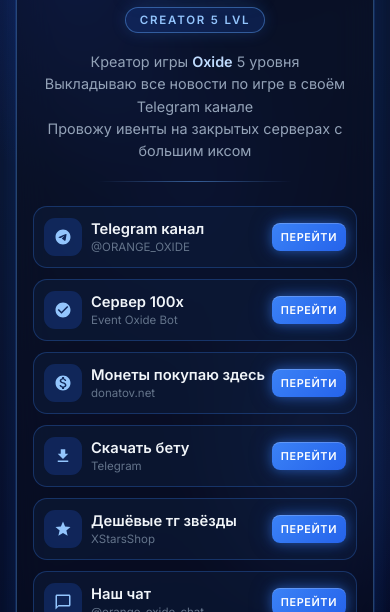
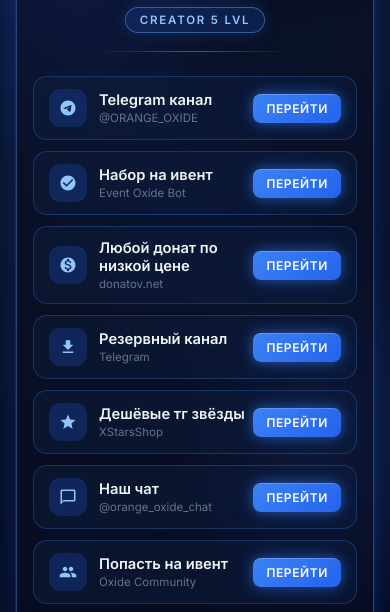
Before and after one commit to orange-oxide/orange-oxide.github.io, a plain HTML site: page index.html in a window 390 px wide. Shown: the part 230-842 px from the top of the page. Drawn offline with Linux system fonts and the light colour scheme.

Commit message:
Update index.html

```diff
--- a/index.html
+++ b/index.html
@@ -7,7 +7,6 @@
   <link rel="preconnect" href="https://fonts.googleapis.com">
   <link rel="preconnect" href="https://fonts.gstatic.com" crossorigin>
   <link href="https://fonts.googleapis.com/css2?family=Inter:wght@400;500;600;700;800&display=swap" rel="stylesheet">
-
   <style>
     * {
       margin: 0;
@@ -27,6 +26,7 @@
       position: relative;
     }
 
+    /* Animated gradient background */
     .bg {
       position: fixed;
       inset: 0;
@@ -44,6 +44,7 @@
       100% { opacity: 1; filter: hue-rotate(15deg); }
     }
 
+    /* Particles */
     .particles {
       position: fixed;
       inset: 0;
@@ -75,6 +76,7 @@
       }
     }
 
+    /* Card */
     .card {
       width: 100%;
       max-width: 400px;
@@ -94,6 +96,8 @@
       position: relative;
       z-index: 10;
       overflow: hidden;
+
+      /* Appearance animation */
       opacity: 0;
       transform: translateY(40px) scale(0.96);
       animation: cardIn 0.8s cubic-bezier(0.22, 1, 0.36, 1) 0.15s forwards;
@@ -117,6 +121,7 @@
       pointer-events: none;
     }
 
+    /* Avatar */
     .avatar-wrap {
       position: relative;
       width: 122px;
@@ -152,6 +157,7 @@
       50% { transform: scale(1.08); opacity: 1; }
     }
 
+    /* Name with shimmer */
     .name {
       font-size: 1.8rem;
       font-weight: 800;
@@ -178,6 +184,7 @@
       to { background-position: 200% center; }
     }
 
+    /* Badge */
     .badge {
       display: inline-block;
       background: rgba(37, 99, 235, 0.18);
@@ -193,6 +200,7 @@
       box-shadow: 0 0 15px rgba(59, 130, 246, 0.2);
     }
 
+    /* Description */
     .description {
       color: #94a3b8;
       font-size: 0.9rem;
@@ -206,6 +214,7 @@
       font-weight: 600;
     }
 
+    /* Divider */
     .divider {
       width: 60%;
       height: 1px;
@@ -213,6 +222,7 @@
       background: linear-gradient(90deg, transparent, rgba(96, 165, 250, 0.5), transparent);
     }
 
+    /* Links */
     .links {
       display: flex;
       flex-direction: column;
@@ -263,7 +273,6 @@
       text-align: left;
       position: relative;
       z-index: 1;
-      min-width: 0;
     }
 
     .link-icon {
@@ -293,7 +302,6 @@
       display: flex;
       flex-direction: column;
       gap: 2px;
-      min-width: 0;
     }
 
     .link-title {
@@ -307,6 +315,7 @@
       color: #64748b;
     }
 
+    /* Neon button */
     .btn {
       background: linear-gradient(135deg, #3b82f6, #2563eb);
       color: #fff;
@@ -324,7 +333,6 @@
         0 0 24px rgba(37, 99, 235, 0.25),
         inset 0 1px 0 rgba(255, 255, 255, 0.2);
       transition: all 0.25s ease;
-      flex-shrink: 0;
     }
 
     .link:hover .btn {
@@ -340,32 +348,17 @@
       .card {
         padding: 28px 16px 24px;
       }
-
       .name {
         font-size: 1.55rem;
-      }
-
-      .link {
-        padding: 11px 10px;
-      }
-
-      .link-left {
-        gap: 9px;
-      }
-
-      .btn {
-        font-size: 0.68rem;
-        padding: 7px 9px;
       }
     }
   </style>
 </head>
-
 <body>
   <div class="bg"></div>
   <div class="particles" id="particles"></div>
 
-  <main class="card">
+  <div class="card">
     <div class="avatar-wrap">
       <div class="avatar-glow"></div>
       <img src="avatar.jpg" alt="ORANGE" class="avatar">
@@ -374,16 +367,11 @@
     <h1 class="name">ORANGE</h1>
     <div class="badge">Creator 5 LVL</div>
 
-    <p class="description">
-      Креатор игры <strong>Oxide</strong> 5 уровня<br>
-      Выкладываю все новости по игре в своём Telegram канале<br>
-      Провожу ивенты на закрытых серверах с большим иксом
-    </p>
-
     <div class="divider"></div>
 
     <div class="links">
-      <a href="https://t.me/ORANGE_OXIDE" target="_blank" rel="noopener noreferrer" class="link">
+      <!-- Telegram канал -->
+      <a href="https://t.me/ORANGE_OXIDE" target="_blank" class="link">
         <div class="link-left">
           <div class="link-icon">
             <svg viewBox="0 0 24 24"><path d="M12 2C6.48 2 2 6.48 2 12s4.48 10 10 10 10-4.48 10-10S17.52 2 12 2zm4.64 6.8c-.15 1.58-.8 5.42-1.13 7.19-.14.75-.42 1-.68 1.03-.58.05-1.02-.38-1.58-.75-.88-.58-1.38-.94-2.23-1.5-.99-.65-.35-1.01.22-1.59.15-.15 2.71-2.48 2.76-2.69a.2.2 0 00-.05-.18c-.06-.05-.14-.03-.21-.02-.09.02-1.49.95-4.22 2.79-.4.27-.76.41-1.08.4-.36-.01-1.04-.2-1.55-.37-.63-.2-1.12-.31-1.08-.66.02-.18.27-.36.74-.55 2.92-1.27 4.86-2.11 5.83-2.51 2.78-1.16 3.35-1.36 3.73-1.36.08 0 .27.02.39.12.1.08.13.19.14.27-.01.06.01.24 0 .38z"/></svg>
@@ -396,46 +384,50 @@
         <span class="btn">Перейти</span>
       </a>
 
-      <a href="https://t.me/EventOxideBot?start=" target="_blank" rel="noopener noreferrer" class="link">
+      <!-- Набор на ивент -->
+      <a href="https://t.me/EventOxideBot?start=" target="_blank" class="link">
         <div class="link-left">
           <div class="link-icon">
             <svg viewBox="0 0 24 24"><path d="M12 2C6.48 2 2 6.48 2 12s4.48 10 10 10 10-4.48 10-10S17.52 2 12 2zm-2 15l-5-5 1.41-1.41L10 14.17l7.59-7.59L19 8l-9 9z"/></svg>
           </div>
           <div class="link-text">
-            <span class="link-title">Сервер 100х</span>
+            <span class="link-title">Набор на ивент</span>
             <span class="link-sub">Event Oxide Bot</span>
           </div>
         </div>
         <span class="btn">Перейти</span>
       </a>
 
-      <a href="https://donatov.net/ref/ORANGE_OXIDE" target="_blank" rel="noopener noreferrer" class="link">
+      <!-- Донат -->
+      <a href="https://donatov.net/ref/ORANGE_OXIDE" target="_blank" class="link">
         <div class="link-left">
           <div class="link-icon">
             <svg viewBox="0 0 24 24"><path d="M12 2C6.48 2 2 6.48 2 12s4.48 10 10 10 10-4.48 10-10S17.52 2 12 2zm1.41 16.09V20h-2.67v-1.93c-1.71-.36-3.16-1.46-3.27-3.4h1.96c.1 1.05.82 1.87 2.65 1.87 1.96 0 2.4-.98 2.4-1.59 0-.83-.44-1.61-2.67-2.14-2.48-.6-4.18-1.62-4.18-3.67 0-1.72 1.39-2.84 3.11-3.21V4h2.67v1.95c1.86.45 2.79 1.86 2.85 3.39H14.3c-.05-1.11-.64-1.87-2.22-1.87-1.5 0-2.4.68-2.4 1.64 0 .84.65 1.39 2.67 1.91s4.18 1.39 4.18 3.91c-.01 1.83-1.38 2.83-3.12 3.16z"/></svg>
           </div>
           <div class="link-text">
-            <span class="link-title">Монеты покупаю здесь</span>
+            <span class="link-title">Любой донат по низкой цене</span>
             <span class="link-sub">donatov.net</span>
           </div>
         </div>
         <span class="btn">Перейти</span>
       </a>
 
-      <a href="https://t.me/+O41mQDcn3JVhMzY6" target="_blank" rel="noopener noreferrer" class="link">
+      <!-- Резервный канал -->
+      <a href="https://t.me/+O41mQDcn3JVhMzY6" target="_blank" class="link">
         <div class="link-left">
           <div class="link-icon">
             <svg viewBox="0 0 24 24"><path d="M19 9h-4V3H9v6H5l7 7 7-7zM5 18v2h14v-2H5z"/></svg>
           </div>
           <div class="link-text">
-            <span class="link-title">Скачать бету</span>
+            <span class="link-title">Резервный канал</span>
             <span class="link-sub">Telegram</span>
           </div>
         </div>
         <span class="btn">Перейти</span>
       </a>
 
-      <a href="https://t.me/XStarsShop_bot?start=" target="_blank" rel="noopener noreferrer" class="link">
+      <!-- Дешёвые тг звёзды -->
+      <a href="https://t.me/XStarsShop_bot?start=" target="_blank" class="link">
         <div class="link-left">
           <div class="link-icon">
             <svg viewBox="0 0 24 24"><path d="M12 17.27L18.18 21l-1.64-7.03L22 9.24l-7.19-.61L12 2 9.19 8.63 2 9.24l5.46 4.73L5.82 21z"/></svg>
@@ -448,7 +440,8 @@
         <span class="btn">Перейти</span>
       </a>
 
-      <a href="https://t.me/orange_oxide_chat" target="_blank" rel="noopener noreferrer" class="link">
+      <!-- Наш чат -->
+      <a href="https://t.me/orange_oxide_chat" target="_blank" class="link">
         <div class="link-left">
           <div class="link-icon">
             <svg viewBox="0 0 24 24"><path d="M20 2H4c-1.1 0-2 .9-2 2v18l4-4h14c1.1 0 2-.9 2-2V4c0-1.1-.9-2-2-2zm0 14H6l-2 2V4h16v12z"/></svg>
@@ -461,20 +454,22 @@
         <span class="btn">Перейти</span>
       </a>
 
-      <a href="https://t.me/Oxide_community" target="_blank" rel="noopener noreferrer" class="link">
+      <!-- Попасть на ивент -->
+      <a href="https://t.me/Oxide_community" target="_blank" class="link">
         <div class="link-left">
           <div class="link-icon">
             <svg viewBox="0 0 24 24"><path d="M16 11c1.66 0 2.99-1.34 2.99-3S17.66 5 16 5c-1.66 0-3 1.34-3 3s1.34 3 3 3zm-8 0c1.66 0 2.99-1.34 2.99-3S9.66 5 8 5C6.34 5 5 6.34 5 8s1.34 3 3 3zm0 2c-2.33 0-7 1.17-7 3.5V19h14v-2.5c0-2.33-4.67-3.5-7-3.5zm8 0c-.29 0-.62.02-.97.05 1.16.84 1.97 1.97 1.97 3.45V19h6v-2.5c0-2.33-4.67-3.5-7-3.5z"/></svg>
           </div>
           <div class="link-text">
-            <span class="link-title">Найти клан</span>
+            <span class="link-title">Попасть на ивент</span>
             <span class="link-sub">Oxide Community</span>
           </div>
         </div>
         <span class="btn">Перейти</span>
       </a>
 
-      <a href="https://oxide.link/Q6-WLV-GR" target="_blank" rel="noopener noreferrer" class="link">
+      <!-- Скачать oxide -->
+      <a href="https://oxide.link/Q6-WLV-GR" target="_blank" class="link">
         <div class="link-left">
           <div class="link-icon">
             <svg viewBox="0 0 24 24"><path d="M19.35 10.04C18.67 6.59 15.64 4 12 4 9.11 4 6.6 5.64 5.35 8.04 2.34 8.36 0 10.91 0 14c0 3.31 2.69 6 6 6h13c2.76 0 5-2.24 5-5 0-2.64-2.05-4.78-4.65-4.96zM17 13l-5 5-5-5h3V9h4v4h3z"/></svg>
@@ -487,9 +482,10 @@
         <span class="btn">Перейти</span>
       </a>
     </div>
-  </main>
+  </div>
 
   <script>
+    // Create floating particles
     const container = document.getElementById('particles');
     const count = 28;
 
```
